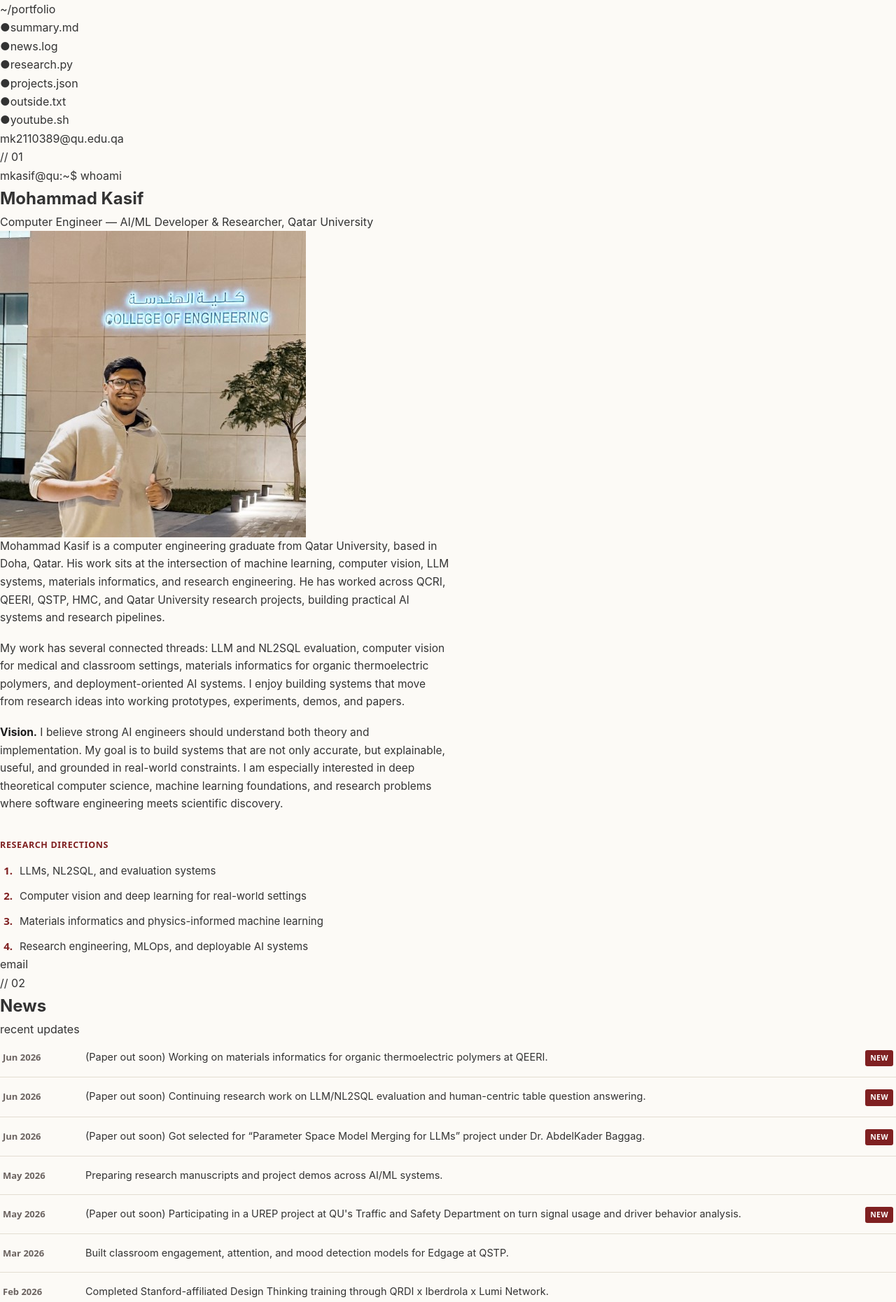
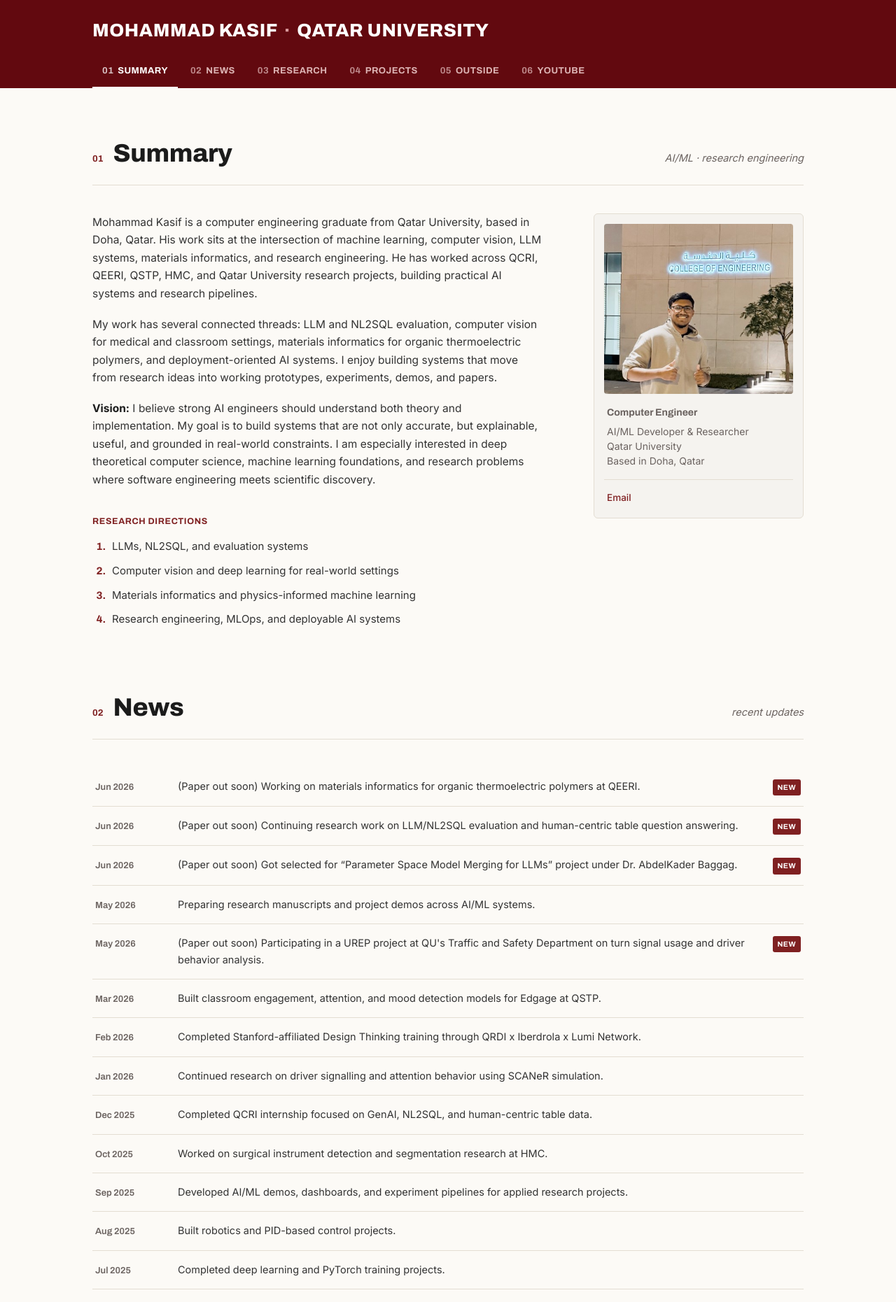
Before and after one commit to kasif1234/Portfolio_Web_App, a plain HTML site: page index.html in a window 1280 px wide. Shown: the top 1861 px of the page at 70% size. Drawn offline with Linux system fonts and the light colour scheme.

Commit message:
updating html js files

```diff
--- a/index.html
+++ b/index.html
@@ -8,119 +8,131 @@
 
   <link rel="preconnect" href="https://fonts.googleapis.com" />
   <link rel="preconnect" href="https://fonts.gstatic.com" crossorigin />
-  <link href="https://fonts.googleapis.com/css2?family=IBM+Plex+Mono:wght@400;500;600;700&family=IBM+Plex+Sans:wght@400;500;600&display=swap" rel="stylesheet" />
+  <link href="https://fonts.googleapis.com/css2?family=Archivo:wght@600;700;800&family=Inter:wght@400;500;600;700&display=swap" rel="stylesheet" />
 
   <link rel="stylesheet" href="style.css" />
   <script src="script.js" defer></script>
 </head>
 <body>
 
-  <div class="progress-bar" id="progressBar" aria-hidden="true"></div>
+  <!-- ============================================
+       TOP BAR — sticky maroon header with title + section nav.
+       Edit labels here AND the matching <section id="..."> below if you rename a section.
+  ============================================= -->
+  <header class="topbar">
+    <div class="topbar-inner">
+      <p class="site-title">MOHAMMAD KASIF <span class="title-dot">·</span> QATAR UNIVERSITY</p>
+      <nav class="topnav" aria-label="Section navigation">
+        <a href="#summary" class="nav-link" data-target="summary"><span class="nav-num">01</span>Summary</a>
+        <a href="#news" class="nav-link" data-target="news"><span class="nav-num">02</span>News</a>
+        <a href="#research" class="nav-link" data-target="research"><span class="nav-num">03</span>Research</a>
+        <a href="#projects" class="nav-link" data-target="projects"><span class="nav-num">04</span>Projects</a>
+        <a href="#outside" class="nav-link" data-target="outside"><span class="nav-num">05</span>Outside</a>
+        <a href="#youtube" class="nav-link" data-target="youtube"><span class="nav-num">06</span>YouTube</a>
+      </nav>
+    </div>
+  </header>
 
-  <div class="app">
-
-    <!-- ============================================
-         SIDEBAR NAV — becomes a horizontal tab bar on mobile (see style.css)
-         Edit labels/order here AND in the matching <section id="..."> below if you rename a section.
-    ============================================= -->
-    <nav class="explorer" aria-label="Section navigation">
-      <div class="explorer-head">
-        <span class="explorer-tag">~/portfolio</span>
-      </div>
-
-      <ul class="file-list">
-        <li><a href="#summary" class="file-link" data-target="summary"><span class="file-icon">●</span>summary.md</a></li>
-        <li><a href="#news" class="file-link" data-target="news"><span class="file-icon">●</span>news.log</a></li>
-        <li><a href="#research" class="file-link" data-target="research"><span class="file-icon">●</span>research.py</a></li>
-        <li><a href="#projects" class="file-link" data-target="projects"><span class="file-icon">●</span>projects.json</a></li>
-        <li><a href="#outside" class="file-link" data-target="outside"><span class="file-icon">●</span>outside.txt</a></li>
-        <li><a href="#youtube" class="file-link" data-target="youtube"><span class="file-icon">●</span>youtube.sh</a></li>
-      </ul>
-
-      <div class="explorer-foot">
-        <a href="mailto:mk2110389@qu.edu.qa" class="explorer-email">mk2110389@qu.edu.qa</a>
-      </div>
-    </nav>
-
-    <!-- ============================================
-         MAIN CONTENT
-    ============================================= -->
-    <main class="content">
+  <main>
 
     <!-- 01 · SUMMARY ================================= -->
-      <section id="summary" class="panel panel-hero">
-        <p class="comment">// 01</p>
+    <section id="summary" class="section">
+      <div class="section-head">
+        <div class="section-head-left">
+          <span class="section-num">01</span>
+          <h2>Summary</h2>
+        </div>
+        <p class="section-meta">AI/ML · research engineering</p>
+      </div>
+      <hr class="rule" />
 
-        <div class="hero-top">
-          <div class="hero-intro">
-            <p class="prompt">
-              <span class="prompt-user">mkasif@qu</span><span class="prompt-sep">:</span><span class="prompt-path">~</span><span class="prompt-dollar">$</span> whoami
-            </p>
-            <h1 class="whoami-output" id="whoamiOutput"></h1>
-            <p class="role-line">Computer Engineer — AI/ML Developer &amp; Researcher, Qatar University</p>
-          </div>
-
-          <!--
-            Optional profile photo. Drop a file at assets/img/profile.jpg (square, ~300x300px+)
-            and it appears automatically. Nothing there yet -> falls back to the "MK" tile below.
-          -->
-          <div class="hero-avatar">
-            <img src="assets/img/profile.jpg" alt="Mohammad Kasif at Qatar University College of Engineering" loading="lazy"
-                 onerror="this.onerror=null;this.style.display='none';this.nextElementSibling.style.display='flex';" />
-            <div class="avatar-placeholder" style="display:none;">MK</div>
-          </div>
-        </div>
-
+      <div class="summary-grid">
+        <div class="summary-main">
           <div class="prose">
             <p>Mohammad Kasif is a computer engineering graduate from Qatar University, based in Doha, Qatar. His work sits at the intersection of machine learning, computer vision, LLM systems, materials informatics, and research engineering. He has worked across QCRI, QEERI, QSTP, HMC, and Qatar University research projects, building practical AI systems and research pipelines.</p>
             <p>My work has several connected threads: LLM and NL2SQL evaluation, computer vision for medical and classroom settings, materials informatics for organic thermoelectric polymers, and deployment-oriented AI systems. I enjoy building systems that move from research ideas into working prototypes, experiments, demos, and papers.</p>
-          <p><strong>Vision.</strong> I believe strong AI engineers should understand both theory and implementation. My goal is to build systems that are not only accurate, but explainable, useful, and grounded in real-world constraints. I am especially interested in deep theoretical computer science, machine learning foundations, and research problems where software engineering meets scientific discovery.</p>
+            <p><strong>Vision:</strong> I believe strong AI engineers should understand both theory and implementation. My goal is to build systems that are not only accurate, but explainable, useful, and grounded in real-world constraints. I am especially interested in deep theoretical computer science, machine learning foundations, and research problems where software engineering meets scientific discovery.</p>
           </div>
 
           <div class="directions">
-          <p class="block-label">research directions</p>
-          <ul class="direction-list">
+            <p class="block-label">Research directions</p>
+            <ol class="direction-list">
               <li>LLMs, NL2SQL, and evaluation systems</li>
               <li>Computer vision and deep learning for real-world settings</li>
               <li>Materials informatics and physics-informed machine learning</li>
               <li>Research engineering, MLOps, and deployable AI systems</li>
-          </ul>
+            </ol>
+          </div>
         </div>
 
-        <div class="contact-row" id="contactRow">
-          <!-- populated by script.js from DATA.LINKS -->
+        <aside class="profile-card">
+          <!-- Real photo, cropped from your reference screenshot. Replace any time by
+               dropping a new file at assets/img/profile.jpg. -->
+          <div class="profile-photo">
+            <img src="assets/img/profile.jpg" alt="Mohammad Kasif at Qatar University College of Engineering" loading="lazy"
+                 onerror="this.onerror=null;this.style.display='none';this.nextElementSibling.style.display='flex';" />
+            <div class="avatar-placeholder" style="display:none;"><span>MK</span></div>
+          </div>
+          <div class="profile-info">
+            <p class="profile-role">Computer Engineer</p>
+            <p>AI/ML Developer &amp; Researcher</p>
+            <p>Qatar University</p>
+            <p>Based in Doha, Qatar</p>
+          </div>
+          <div class="profile-links" id="profileLinks"><!-- populated by script.js from DATA.LINKS --></div>
+        </aside>
       </div>
     </section>
 
     <!-- 02 · NEWS ================================= -->
-      <section id="news" class="panel">
-        <p class="comment">// 02</p>
+    <section id="news" class="section">
+      <div class="section-head">
+        <div class="section-head-left">
+          <span class="section-num">02</span>
           <h2>News</h2>
-        <p class="panel-sub">recent updates</p>
+        </div>
+        <p class="section-meta">recent updates</p>
+      </div>
+      <hr class="rule" />
       <div class="news-list" id="newsList"></div>
     </section>
 
     <!-- 03 · RESEARCH ================================= -->
-      <section id="research" class="panel">
-        <p class="comment">// 03</p>
+    <section id="research" class="section">
+      <div class="section-head">
+        <div class="section-head-left">
+          <span class="section-num">03</span>
           <h2>Research</h2>
-        <p class="panel-sub">research experience</p>
+        </div>
+        <p class="section-meta">research experience</p>
+      </div>
+      <hr class="rule" />
       <div class="research-list" id="researchList"></div>
     </section>
 
     <!-- 04 · PROJECTS ================================= -->
-      <section id="projects" class="panel">
-        <p class="comment">// 04</p>
+    <section id="projects" class="section">
+      <div class="section-head">
+        <div class="section-head-left">
+          <span class="section-num">04</span>
           <h2>Projects</h2>
-        <p class="panel-sub">hardware · systems · demos</p>
+        </div>
+        <p class="section-meta">hardware · systems · demos</p>
+      </div>
+      <hr class="rule" />
       <div class="project-list" id="projectList"></div>
     </section>
 
     <!-- 05 · OUTSIDE ================================= -->
-      <section id="outside" class="panel">
-        <p class="comment">// 05</p>
+    <section id="outside" class="section">
+      <div class="section-head">
+        <div class="section-head-left">
+          <span class="section-num">05</span>
           <h2>Outside research</h2>
-        <p class="panel-sub">cricket, sports, teaching, theory</p>
+        </div>
+        <p class="section-meta">cricket, sports, teaching, theory</p>
+      </div>
+      <hr class="rule" />
 
       <div class="prose">
         <p>Outside research, I love cricket and sports. I played U19 cricket and also represented Qatar University, which taught me discipline, patience, teamwork, and how to perform under pressure. I also enjoy educating people through YouTube, where I share my experiences and explain technical ideas in a simple way.</p>
@@ -130,16 +142,13 @@
       <div class="media-row">
         <!--
           Drop real photos at assets/img/qu-cricket.jpg and assets/img/speaking.jpg
-            (roughly 4:3, e.g. 800x600px+) and they replace these placeholders automatically —
-            no HTML editing needed. Nothing there yet -> shows the placeholder tile below.
+          (roughly 4:3, 800x600px+) and they replace these placeholders automatically.
         -->
         <figure class="media-tile">
           <div class="media-photo">
             <img src="assets/img/qu-cricket.jpg" alt="Qatar University cricket team, Student Life Awards 2025–26" loading="lazy"
                  onerror="this.onerror=null;this.style.display='none';this.nextElementSibling.style.display='flex';" />
-              <div class="media-placeholder" aria-hidden="true" style="display:none;">
-                <span>QU</span>
-              </div>
+            <div class="media-placeholder" aria-hidden="true" style="display:none;"><span>QU</span></div>
           </div>
           <figcaption>Qatar University cricket — Student Life Awards 2025–26</figcaption>
         </figure>
@@ -147,9 +156,7 @@
           <div class="media-photo">
             <img src="assets/img/speaking.jpg" alt="Mohammad Kasif speaking at a conference" loading="lazy"
                  onerror="this.onerror=null;this.style.display='none';this.nextElementSibling.style.display='flex';" />
-              <div class="media-placeholder" aria-hidden="true" style="display:none;">
-                <span>MK</span>
-              </div>
+            <div class="media-placeholder" aria-hidden="true" style="display:none;"><span>MK</span></div>
           </div>
           <figcaption>Speaking &amp; teaching</figcaption>
         </figure>
@@ -157,10 +164,15 @@
     </section>
 
     <!-- 06 · YOUTUBE ================================= -->
-      <section id="youtube" class="panel">
-        <p class="comment">// 06</p>
+    <section id="youtube" class="section">
+      <div class="section-head">
+        <div class="section-head-left">
+          <span class="section-num">06</span>
           <h2>YouTube</h2>
-        <p class="panel-sub">talks, tutorials, explainers</p>
+        </div>
+        <p class="section-meta">talks, tutorials, explainers</p>
+      </div>
+      <hr class="rule" />
 
       <div class="prose">
         <p>On my YouTube channel I share research walkthroughs, project demos, and explanations of AI/ML concepts in a simple, accessible way.</p>
@@ -175,13 +187,6 @@
     </footer>
 
   </main>
-  </div>
-
-  <div class="status-bar" id="statusBar">
-    <span id="statusSection">summary.md</span>
-    <span class="status-sep">·</span>
-    <span>UTF-8</span>
-  </div>
 
 </body>
 </html>
--- a/script.js
+++ b/script.js
@@ -1,10 +1,10 @@
 /* =====================================================================
    CONTENT DATA
    ---------------------------------------------------------------------
-   Everything in this DATA object is what actually shows up on the page
-   for the News, Research, Projects, and YouTube sections, plus your
-   contact links. To update the site, edit the arrays below and save —
-   you do NOT need to touch index.html or style.css.
+   Everything in this DATA object is what shows up on the page for the
+   News, Research, Projects, and YouTube sections, plus your contact
+   links. To update the site, edit the arrays below and save — you do
+   NOT need to touch index.html or style.css.
 
    Each item is a plain JS object. Add a new one by copying an existing
    object in the same array (including the trailing comma) and editing
@@ -13,7 +13,7 @@
 const DATA = {
 
   // ---- contact / social links -----------------------------------
-  // Leave a value as "" to hide that link from the contact row.
+  // Leave a value as "" to hide that link from the profile card.
   LINKS: {
     email:    "mailto:mk2110389@qu.edu.qa",
     linkedin: "",   // e.g. "https://linkedin.com/in/your-handle"
@@ -45,35 +45,35 @@ const DATA = {
   // links: leave a value as "" and it renders as a muted, non-clickable tag.
   RESEARCH: [
     {
-      org: "qcri",
+      org: "QCRI",
       title: "NL2SQL for Human-Centric Tables",
       desc: "LLM-based question answering and semantic evaluation over natural-language-to-SQL systems for human-centric tabular data.",
       tags: ["LLM-based QA", "Semantic Evaluation", "NL2SQL"],
       links: { code: "", paper: "", demo: "" },
     },
     {
-      org: "qeeri",
+      org: "QEERI",
       title: "OTE Materials Informatics",
       desc: "Data-driven discovery methods applied to organic thermoelectric (OTE) polymers, combining materials science with AI-assisted analysis.",
       tags: ["Materials Science", "AI", "Data-Driven Discovery"],
       links: { code: "", paper: "", demo: "" },
     },
     {
-      org: "urep",
+      org: "UREP",
       title: "Turn Signal Usage Analysis",
       desc: "Computer vision-based analysis of driver turn-signal usage and behavior for Qatar University's Traffic and Safety Department.",
       tags: ["Computer Vision", "Driver Behavior Analysis", "Transportation Safety"],
       links: { code: "", paper: "", demo: "" },
     },
     {
-      org: "qcri · 2nd cycle",
+      org: "QCRI · 2nd Cycle",
       title: "Parameter Space Model Merging for LLMs",
       desc: "Investigating parameter-space interpolation techniques for merging large language models to support continual learning.",
       tags: ["LLM Merging", "Continual Learning", "Parameter Space Interpolation"],
       links: { code: "", paper: "", demo: "" },
     },
     {
-      org: "hmc",
+      org: "HMC",
       title: "Deep Learning for Surgical Instrument Detection & Segmentation",
       desc: "Worked on a QNRF-funded research project investigating deep learning approaches for surgical instrument detection and semantic segmentation, supporting model development, experimentation, ablation studies, and technical reporting.",
       tags: ["Medical Computer Vision", "Semantic Segmentation", "QNRF-funded Research", "Python", "PyTorch"],
@@ -117,12 +117,12 @@ const DATA = {
 
   // ---- youtube --------------------------------------------------------
   // videoId: paste the part after "v=" in a YouTube URL, e.g. "dQw4w9WgXcQ".
-  // Leave it "" to show a placeholder tile until you have the real video.
+  // Leave it "" to show a placeholder tile until you add the real video.
   YOUTUBE: [
-    { title: "Video 1 \u2014 add title", videoId: "" },
-    { title: "Video 2 \u2014 add title", videoId: "" },
-    { title: "Video 3 \u2014 add title", videoId: "" },
-    { title: "Video 4 \u2014 add title", videoId: "" },
+    { title: "How I Made $3500 on Fiverr as a Student", videoId: "" },
+    { title: "How to Become an Academic Weapon", videoId: "" },
+    { title: "We Built a Modular Robotic Car (Servo Control)", videoId: "" },
+    { title: "I Made a SMART Defense Turret System", videoId: "" },
   ],
 };
 
@@ -150,22 +150,22 @@ function linkTag(label, url) {
   return el("span", "link-tag is-disabled", `[${label}]`);
 }
 
-function renderContactRow() {
-  const row = document.getElementById("contactRow");
+function renderProfileLinks() {
+  const wrap = document.getElementById("profileLinks");
   const items = [
-    ["email", DATA.LINKS.email],
-    ["linkedin", DATA.LINKS.linkedin],
-    ["github", DATA.LINKS.github],
-    ["scholar", DATA.LINKS.scholar],
-    ["youtube", DATA.LINKS.youtube],
-    ["cv", DATA.LINKS.cv],
+    ["Email", DATA.LINKS.email],
+    ["LinkedIn", DATA.LINKS.linkedin],
+    ["GitHub", DATA.LINKS.github],
+    ["Google Scholar", DATA.LINKS.scholar],
+    ["YouTube", DATA.LINKS.youtube],
+    ["CV", DATA.LINKS.cv],
   ];
   items.forEach(([label, url]) => {
     if (!url) return;
-    const a = el("a", "contact-link", label);
+    const a = el("a", "profile-link", label);
     a.href = url;
-    if (label !== "email") { a.target = "_blank"; a.rel = "noopener noreferrer"; }
-    row.appendChild(a);
+    if (label !== "Email") { a.target = "_blank"; a.rel = "noopener noreferrer"; }
+    wrap.appendChild(a);
   });
 }
 
@@ -185,8 +185,8 @@ function renderResearch() {
   DATA.RESEARCH.forEach((item) => {
     const card = el("article", "research-item");
     card.appendChild(el("p", "research-org", item.org));
-    card.appendChild(el("h3", "research-title", item.title));
-    card.appendChild(el("p", "research-desc", item.desc));
+    card.appendChild(el("h3", "item-title", item.title));
+    card.appendChild(el("p", "item-desc", item.desc));
 
     const tagRow = el("div", "tag-row");
     item.tags.forEach((t) => tagRow.appendChild(el("span", "tag-chip", t)));
@@ -208,7 +208,7 @@ function renderProjects() {
     const card = el("article", "project-item");
 
     const main = el("div", "project-main");
-    main.appendChild(el("h3", "research-title", item.title));
+    main.appendChild(el("h3", "item-title", item.title));
     main.appendChild(el("p", "project-desc", item.desc));
     const linkRow = el("div", "link-row");
     linkRow.appendChild(linkTag("code", item.links.code));
@@ -217,7 +217,7 @@ function renderProjects() {
     card.appendChild(main);
 
     const side = el("div", "project-side");
-    side.appendChild(el("p", "project-side-label", "stack"));
+    side.appendChild(el("p", "project-side-label", "Stack"));
     const stack = el("div", "project-stack");
     item.stack.forEach((s) => stack.appendChild(el("span", "tag-chip", s)));
     side.appendChild(stack);
@@ -229,8 +229,7 @@ function renderProjects() {
 
 function playIconSVG() {
   return `<svg viewBox="0 0 24 24" fill="none" xmlns="http://www.w3.org/2000/svg">
-    <circle cx="12" cy="12" r="11" stroke="#565f6b" stroke-width="1.4"/>
-    <path d="M10 8.5L16 12L10 15.5V8.5Z" fill="#e8a33d"/>
+    <path d="M8 6.5L18 12L8 17.5V6.5Z" fill="#ffffff"/>
   </svg>`;
 }
 
@@ -238,60 +237,36 @@ function renderYoutube() {
   const grid = document.getElementById("youtubeGrid");
   DATA.YOUTUBE.forEach((item) => {
     const hasVideo = Boolean(item.videoId);
-    const card = el("a", "youtube-card");
-    card.href = hasVideo ? `https://www.youtube.com/watch?v=${item.videoId}` : "#";
-    if (hasVideo) { card.target = "_blank"; card.rel = "noopener noreferrer"; }
+    const card = el("div", "youtube-card");
 
-    const thumb = el("div", "youtube-thumb");
+    const thumbLink = el("a", "youtube-thumb");
+    thumbLink.href = hasVideo ? `https://www.youtube.com/watch?v=${item.videoId}` : "#";
     if (hasVideo) {
-      thumb.style.backgroundImage = `url(https://img.youtube.com/vi/${item.videoId}/hqdefault.jpg)`;
-    } else {
-      thumb.innerHTML = playIconSVG();
+      thumbLink.target = "_blank";
+      thumbLink.rel = "noopener noreferrer";
+      thumbLink.style.backgroundImage = `url(https://img.youtube.com/vi/${item.videoId}/hqdefault.jpg)`;
     }
-    card.appendChild(thumb);
-    card.appendChild(el("p", "youtube-title", item.title));
+    thumbLink.appendChild(el("span", "play-button", playIconSVG()));
+    card.appendChild(thumbLink);
+
+    const body = el("div", "youtube-body");
+    body.appendChild(el("p", "youtube-title", item.title));
+    const watchLink = el("a", "youtube-watch", "Watch on YouTube \u2197");
+    watchLink.href = hasVideo ? `https://www.youtube.com/watch?v=${item.videoId}` : "#";
+    if (hasVideo) { watchLink.target = "_blank"; watchLink.rel = "noopener noreferrer"; }
+    body.appendChild(watchLink);
+    card.appendChild(body);
+
     grid.appendChild(card);
   });
 }
 
 /* =====================================================================
-   HERO TYPING EFFECT
-===================================================================== */
-function typeWhoami() {
-  const target = document.getElementById("whoamiOutput");
-  const text = "Mohammad Kasif";
-  const reduceMotion = window.matchMedia("(prefers-reduced-motion: reduce)").matches;
-
-  if (reduceMotion) {
-    target.textContent = text;
-    target.classList.add("done");
-    return;
-  }
-
-  let i = 0;
-  const speed = 55;
-  (function step() {
-    target.textContent = text.slice(0, i);
-    i++;
-    if (i <= text.length) {
-      setTimeout(step, speed);
-    } else {
-      target.classList.add("done");
-    }
-  })();
-}
-
-/* =====================================================================
-   ACTIVE SECTION TRACKING (nav highlight + status bar + scroll progress)
+   ACTIVE SECTION TRACKING — highlights the current section in the top nav
 ===================================================================== */
 function setupScrollTracking() {
-  const sections = Array.from(document.querySelectorAll(".panel[id]"));
-  const links = Array.from(document.querySelectorAll(".file-link"));
-  const statusEl = document.getElementById("statusSection");
-  const fileNameFor = {
-    summary: "summary.md", news: "news.log", research: "research.py",
-    projects: "projects.json", outside: "outside.txt", youtube: "youtube.sh",
-  };
+  const sections = Array.from(document.querySelectorAll(".section[id]"));
+  const links = Array.from(document.querySelectorAll(".nav-link"));
 
   const observer = new IntersectionObserver(
     (entries) => {
@@ -299,35 +274,22 @@ function setupScrollTracking() {
         if (!entry.isIntersecting) return;
         const id = entry.target.id;
         links.forEach((l) => l.classList.toggle("active", l.dataset.target === id));
-        if (statusEl && fileNameFor[id]) statusEl.textContent = fileNameFor[id];
       });
     },
-    { rootMargin: "-40% 0px -55% 0px", threshold: 0 }
+    { rootMargin: "-35% 0px -55% 0px", threshold: 0 }
   );
   sections.forEach((s) => observer.observe(s));
-
-  const progressBar = document.getElementById("progressBar");
-  window.addEventListener(
-    "scroll",
-    () => {
-      const scrollable = document.documentElement.scrollHeight - window.innerHeight;
-      const ratio = scrollable > 0 ? window.scrollY / scrollable : 0;
-      progressBar.style.transform = `scaleX(${Math.min(1, Math.max(0, ratio))})`;
-    },
-    { passive: true }
-  );
 }
 
 /* =====================================================================
    INIT
 ===================================================================== */
 document.addEventListener("DOMContentLoaded", () => {
-  renderContactRow();
+  renderProfileLinks();
   renderNews();
   renderResearch();
   renderProjects();
   renderYoutube();
-  typeWhoami();
   setupScrollTracking();
 
   const yearEl = document.getElementById("year");
```
Also changed, not shown: 1 other file. Lines whose indentation alone changed are shown as unchanged.
